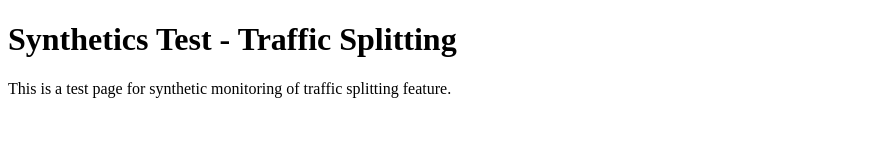
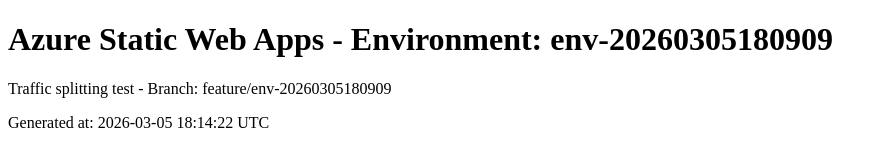
Before and after one commit to skylathadani-ms/synthetics-swa-traffic-20260305180909, a plain HTML site: page index.html in a window 1280 px wide. Shown: the whole page, without its empty margins (0-887 px from the left). Drawn offline with Linux system fonts and the light colour scheme.

Commit message:
Update index.html for env-20260305180909

```diff
--- a/index.html
+++ b/index.html
@@ -1,10 +1,11 @@
 <!DOCTYPE html>
 <html>
 <head>
-<title>Synthetics Test - Traffic Splitting</title>
+<title>Environment: env-20260305180909</title>
 </head>
 <body>
-<h1>Synthetics Test - Traffic Splitting</h1>
-<p>This is a test page for synthetic monitoring of traffic splitting feature.</p>
+<h1>Azure Static Web Apps - Environment: env-20260305180909</h1>
+<p>Traffic splitting test - Branch: feature/env-20260305180909</p>
+<p>Generated at: 2026-03-05 18:14:22 UTC</p>
 </body>
 </html>
```
